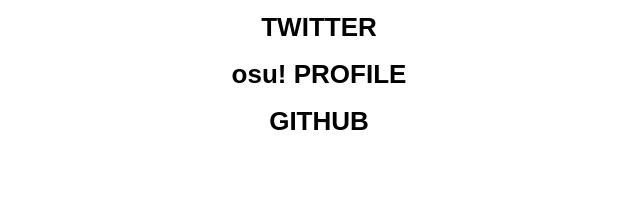
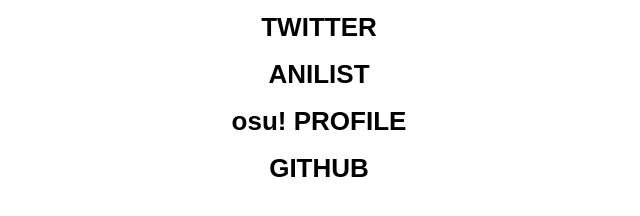
Before and after one commit to lapaii/lapaii.xyz, a plain HTML site: page socials.html in a window 1280 px wide. Shown: the part 430-646 px from the top of the page, without its empty margins (321-961 px from the left). Drawn offline with Linux system fonts and the light colour scheme.

Commit message:
Add Anilist page to socials.html

```diff
--- a/socials.html
+++ b/socials.html
@@ -12,6 +12,7 @@
     </div>
     <h1 class="title">> SOCIALS <</h1>
     <h1><a href="https://twitter.com/mrekkfan123">TWITTER</a></h1>
+    <h1><a href="https://anilist.co/user/lapaii/">ANILIST</a></h1>
     <h1><a href="https://osu.ppy.sh/users/lapaii">osu! PROFILE</a></h1>
     <h1><a href="https://github.com/lapaii">GITHUB</a></h1>
   </body>
```
